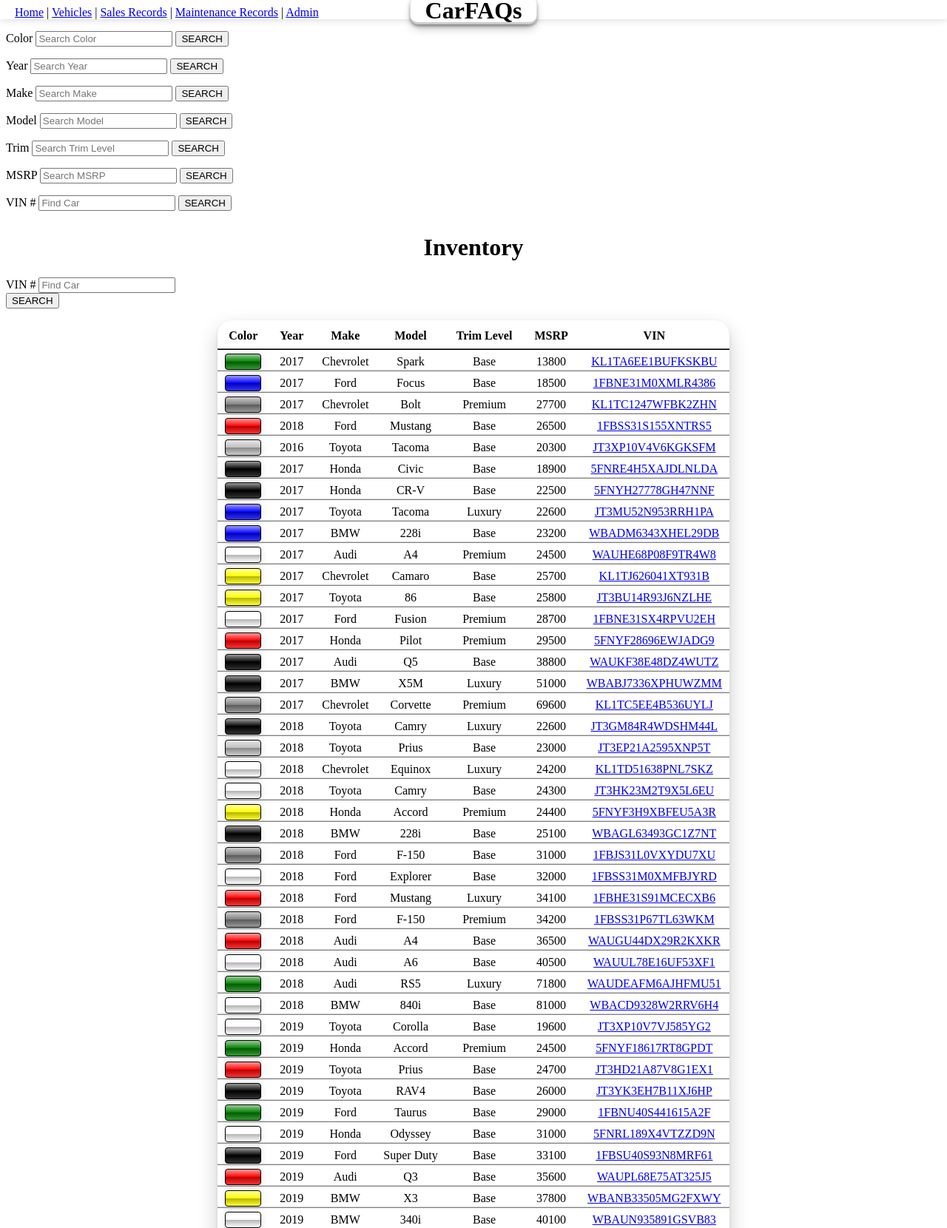
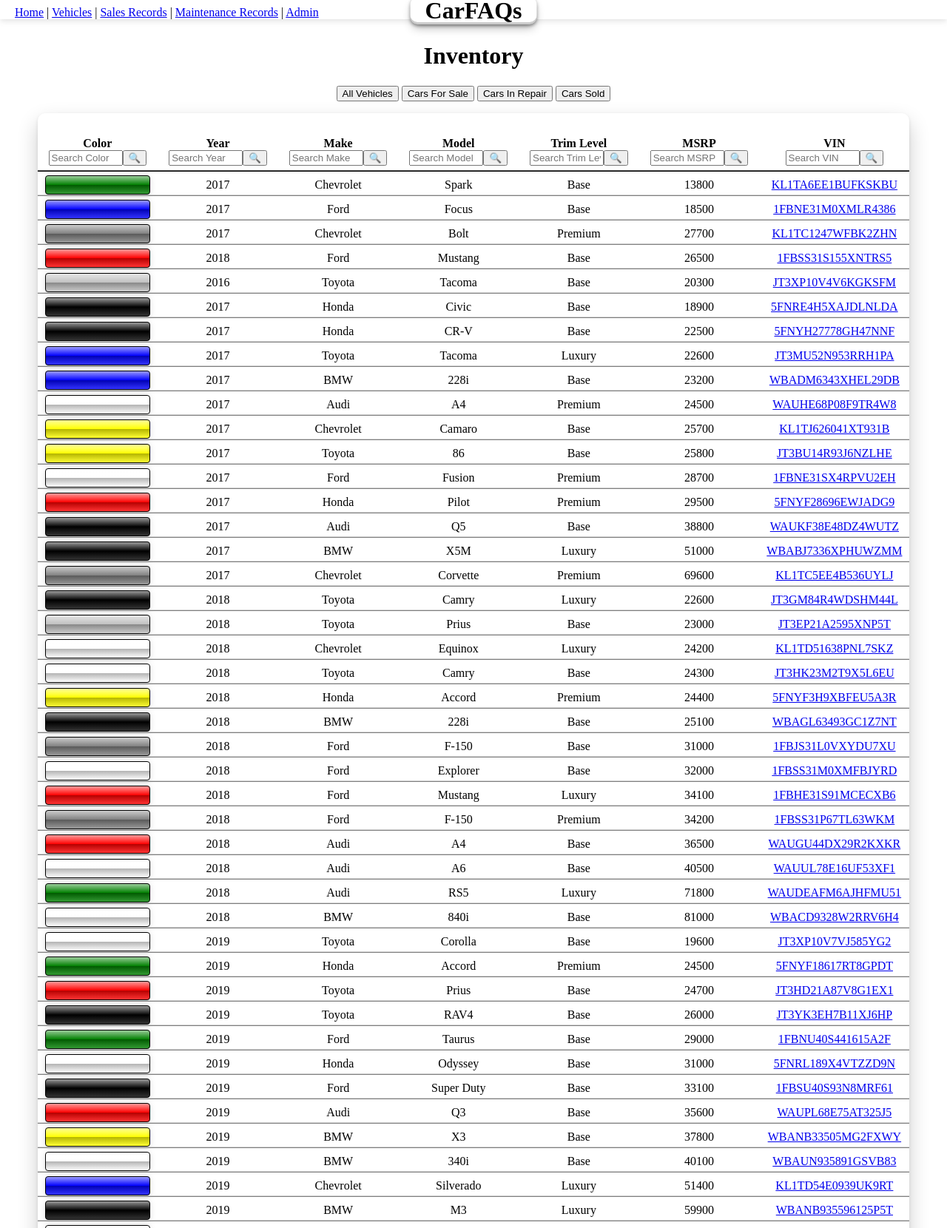
Before and after one commit to Lunarkikes/CSE-111-Project-Chester-Tim, a Flask app: a page that uses templates/viewcars.html in a window 1280 px wide. Shown: the top 1660 px of the page at 74% size. Run offline with Flask 2, Linux system fonts and the light colour scheme; data comes from the database, SQL or seed files in the repository; both versions use the stored data as it was after the commit; some libraries are stand-ins or nearby versions.

Commit message:
99% completed

```diff
--- a/app.py
+++ b/app.py
@@ -9,7 +9,7 @@
 from flask_admin import Admin
 from flask_admin.contrib.sqla import ModelView
 from flask_admin.menu import MenuLink
-
+from sqlalchemy import func
 
 import pandas as pd
 
@@ -35,11 +35,11 @@
 
 class Vehicle(db.Model):
     v_VIN = db.Column(db.String, primary_key = True)
-    v_year = db.Column(db.Float, unique = False)
+    v_year = db.Column(db.Integer, unique = False)
     v_make = db.Column(db.String, unique = False)
     v_model = db.Column(db.String, unique = False)
     v_trim = db.Column(db.Integer, unique = False)
-    v_color = db.Column(db.Integer, unique = False)
+    v_color = db.Column(db.Integer, nullable = True, unique = False)
     v_MSRP = db.Column(db.Float, unique = False)
     v_status = db.Column(db.String, unique = False)
 
@@ -94,6 +94,11 @@
     sv_partQty = db.Column(db.Integer, unique = False)
     sv_completed = db.Column(db.Boolean, unique = False)
 
+class CarOwner(db.Model):
+    co_ID = db.Column(db.Integer, primary_key = True)
+    co_VIN = db.Column(db.String, unique = False)
+    co_cID = db.Column(db.Integer, unique = False)
+
 class AdminModelView(ModelView):
 
     column_searchable_list = ['v_VIN','v_year','v_make','v_model','v_trim','v_color','v_MSRP','v_status']
@@ -106,13 +111,16 @@
 
 admin.add_view(AdminModelView(Vehicle, db.session))
 
-#admin.add_view(ModelView(Vehicle, db.session))
 admin.add_view(ModelView(Salesperson, db.session))
 admin.add_view(ModelView(Mechanic, db.session))
+admin.add_view(ModelView(Customer, db.session))
+
 admin.add_view(ModelView(Sales, db.session))
 admin.add_view(ModelView(Service, db.session))
+admin.add_view(ModelView(Part, db.session))
+admin.add_view(ModelView(Equipment, db.session))
+admin.add_view(ModelView(CarOwner, db.session))
 
-admin.add_view(ModelView(Customer, db.session))
 admin.add_link(MenuLink(name='Main Page', category='', url='/'))
 
 @app.route('/student', methods = ['GET'])
@@ -131,35 +139,35 @@
 @app.route('/sales', methods = ['GET', 'POST'])
 def sales():
     if request.method == 'GET':
-        sales = (Sales.query.join(Salesperson, Salesperson.sp_ID==Sales.s_spID)
-                            .join(Customer, Customer.c_ID==Sales.s_cID)
-                            .join(Vehicle, Vehicle.v_VIN==Sales.s_VIN)
+        sales = (Sales.query.outerjoin(Salesperson, Salesperson.sp_ID==Sales.s_spID)
+                            .outerjoin(Customer, Customer.c_ID==Sales.s_cID)
+                            .outerjoin(Vehicle, Vehicle.v_VIN==Sales.s_VIN)
                             .add_columns(Salesperson.sp_name, Customer.c_name,Sales.s_invoiceNo,Sales.s_date,
                                         Sales.s_VIN,Sales.s_spID,Sales.s_cID,Sales.s_MSRP,Sales.s_totalCost,
-                                        Vehicle.v_year,Vehicle.v_make,Vehicle.v_model)
+                                        Vehicle.v_year,Vehicle.v_make,Vehicle.v_model,Vehicle.v_VIN)
                             .all())
         return render_template('sales.html', sales=sales)
     if request.method == 'POST':
         vin = request.form['vinS']
         vin = vin.upper()
-        sale = (Sales.query.join(Salesperson, Salesperson.sp_ID==Sales.s_spID)
-                        .join(Customer, Customer.c_ID==Sales.s_cID)
-                        .join(Vehicle, Vehicle.v_VIN==Sales.s_VIN)
+        sale = (Sales.query.outerjoin(Salesperson, Salesperson.sp_ID==Sales.s_spID)
+                        .outerjoin(Customer, Customer.c_ID==Sales.s_cID)
+                        .outerjoin(Vehicle, Vehicle.v_VIN==Sales.s_VIN)
                         .add_columns(Salesperson.sp_name, Customer.c_name,Sales.s_invoiceNo,Sales.s_date,
                                         Sales.s_VIN,Sales.s_spID,Sales.s_cID,Sales.s_MSRP,Sales.s_totalCost,
-                                         Vehicle.v_year,Vehicle.v_make,Vehicle.v_model).filter(Sales.s_VIN.like("%"+vin+"%")))
+                                         Vehicle.v_year,Vehicle.v_make,Vehicle.v_model,Vehicle.v_VIN).filter(Sales.s_VIN.like("%"+vin+"%")))
         counter = 0
         for x in sale:
             counter += 1
         if counter != 0:
             return render_template('sales.html', sales=sale)
         else:
-            sales = (Sales.query.join(Salesperson, Salesperson.sp_ID == Sales.s_spID)
-                     .join(Customer, Customer.c_ID == Sales.s_cID)
-                     .join(Vehicle, Vehicle.v_VIN == Sales.s_VIN)
+            sales = (Sales.query.outerjoin(Salesperson, Salesperson.sp_ID == Sales.s_spID)
+                     .outerjoin(Customer, Customer.c_ID == Sales.s_cID)
+                     .outerjoin(Vehicle, Vehicle.v_VIN == Sales.s_VIN)
                      .add_columns(Salesperson.sp_name, Customer.c_name, Sales.s_invoiceNo, Sales.s_date,
                                   Sales.s_VIN, Sales.s_spID, Sales.s_cID, Sales.s_MSRP, Sales.s_totalCost,
-                                  Vehicle.v_year, Vehicle.v_make, Vehicle.v_model)
+                                  Vehicle.v_year, Vehicle.v_make, Vehicle.v_model,Vehicle.v_VIN)
                      .all())
             return render_template('sales.html', sales=sales)
 
@@ -301,7 +309,7 @@
                                          Vehicle.v_VIN,Vehicle.v_year,Vehicle.v_make,Vehicle.v_model,
                                          Mechanic.m_name, Part.p_partName, Equipment.e_name,Customer.c_name)
                             .all())
-    return render_template('maint.html', maint=maint)
+    return render_template('maint2.html', maint=maint)
 
 @app.route('/maint1', methods = ['GET', 'POST'])
 def maint1Search():
@@ -446,7 +454,7 @@
 @app.route('/maint11', methods = ['GET', 'POST'])
 def maint11Search():
     Svin = request.form['S11']
-    main = Service.query.filter(Service.sv_totalCost.like("%"+Svin+"%")).all()
+    main = Service.query.filter(Service.sv_completed.like("%"+Svin+"%")).all()
     counter = 0
     for x in main:
         counter += 1
@@ -456,11 +464,18 @@
         maint = (Service.query.all())
         return render_template('maint.html', maint=maint)
 
-@app.route('/cars', methods = ['GET'])  #SHOWS ALL CARS CURRENTLY FOR SALE
+@app.route('/cars', methods = ['GET', 'POST'])  #SHOWS ALL CARS CURRENTLY FOR SALE
 def cars():
-    # car = Vehicle.query.filter_by(v_status="FOR SALE").all()
-    car = Vehicle.query.all() #temp
-
+    if request.form.get('action1') == 'All Vehicles':
+        car = Vehicle.query.all() #temp
+    elif  request.form.get('action2') == 'Cars For Sale':
+        car = Vehicle.query.filter_by(v_status="FOR SALE").all()
+    elif  request.form.get('action3') == 'Cars In Repair':
+        car = Vehicle.query.filter_by(v_status="FOR REPAIR").all()
+    elif  request.form.get('action4') == 'Cars Sold':
+        car = Vehicle.query.filter_by(v_status="SOLD").all()
+    else:
+        car = Vehicle.query.all()
     return render_template('viewcars.html', allCars=car)
 
 @app.route('/car', methods = ['GET', 'POST'])  #SEARCHES FOR CARS
@@ -561,11 +576,14 @@
     else:
         car = Vehicle.query.all()  # temp
         return render_template('viewcars.html', allCars=car)
+
 @app.route('/cars/<string:vin>/<int:button>', methods = ['GET', 'POST'])  #Link to individually selected vehicle by VIN
 def thisCar(vin,button):
-# @app.route('/cars/<string:vin>', methods = ['GET', 'POST'])  #Link to individually selected vehicle by VIN
-# def thisCar(vin):
-
+    if request.form.get('action0') == 'DONE':
+        workNo = request.form.get("workNo")
+        workOrder = Service.query.filter_by(sv_workOrderNo=workNo).first()
+        workOrder.sv_completed = True
+        db.session.commit()
     x=True
     car = Vehicle.query.filter_by(v_VIN=vin).first()
     salesperson = Salesperson.query.all()
@@ -579,15 +597,16 @@
                                     .outerjoin(Part, Part.p_partKey==Service.sv_partKey)
                                     .outerjoin(Equipment, Equipment.e_equipmentKey==Service.sv_equipmentKey)
                                     .add_columns(Service.sv_workOrderNo,Service.sv_date,Service.sv_serviceType,Service.sv_equipmentKey,
-                                                 Service.sv_partQty,Service.sv_completed,Service.sv_partKey,
+                                                 Service.sv_partQty,Service.sv_completed,Service.sv_partKey,Service.sv_partCost,
                                                  Mechanic.m_name, Part.p_partName, Equipment.e_name)
                                     .all())
+    sum = Service.query.with_entities(func.sum(Service.sv_partCost)).filter_by(sv_VIN=vin).first()
     if (bool(Sales.query.filter_by(s_VIN=vin).first())):
         print("Sales Record Exists")
         sales = Sales.query.filter_by(s_VIN=vin).first()
         x = False
         owner = Customer.query.filter_by(c_ID=sales.s_cID).first()
-    elif (bool(Service.query.filter_by(sv_VIN=vin).first())):
+    elif(bool(Service.query.filter_by(sv_VIN=vin).first())):
         service = Service.query.filter_by(sv_VIN=vin).first()
         print("\n\n\t\tsvCID",service.sv_cID)
         print("Service Record Exists")
@@ -595,9 +614,13 @@
         x = False
         owner = Customer.query.filter_by(c_ID=service.sv_cID).first()
 
+    elif(bool(CarOwner.query.filter_by(co_VIN=vin).first())):
+        x = False
+        cowner = CarOwner.query.filter_by(co_VIN=vin).first()
+        owner = Customer.query.filter_by(c_ID=cowner.co_cID).first()
+        print("in else",owner.c_name)
     else:
         owner = Customer.query.first()
-
     if(request.method == "POST"):
         date = request.form.get('date')
         if (button==1):
@@ -611,8 +634,9 @@
             newCustomerID = Customer.query.filter_by(c_name=custName).first()
             newSale = Sales(s_date=date, s_VIN=vin, s_spID=salesPersID, s_cID=newCustomerID.c_ID, s_MSRP=car.v_MSRP, s_totalCost=totalPrice)
             db.session.add(newSale)
-            # car.v_status = 'SOLD'
+            car.v_status = 'SOLD'
             db.session.commit()
+            return redirect(url_for('sales'))
 
         elif (button==2):
             servicesPerf = request.form.get('services')
@@ -620,25 +644,38 @@
             partQty = request.form.get('quantity')
             equipUsedID = request.form.get('equip')
             selectedMechID = request.form.get('mech')
+            partCost = Part.query.filter_by(p_partKey=partNoUsedID).first()
             newService = Service(sv_serviceType=servicesPerf,sv_date=date,sv_VIN=vin,sv_partKey=partNoUsedID,
-                                 sv_equipmentKey=equipUsedID,sv_mID=selectedMechID,sv_partQty=partQty,sv_completed=False)
+                                 sv_equipmentKey=equipUsedID,sv_mID=selectedMechID,sv_partCost=partCost.p_partCost,sv_partQty=partQty,sv_completed=False)
             db.session.add(newService)
-            # car.v_status = 'FOR REPAIR'
+            car.v_status = 'FOR REPAIR'
             db.session.commit()
-        return render_template('selectedcar.html', thisCar=car, sper=salesperson, mech=mechanic,
-                                                carForSale=x, owner=owner, service=serviceRecords,
-                                                part=part, equip=equipment)
-
-
-
-
-
-
-        print(button)
-
+            return redirect(url_for('thisCar', vin=vin, button='0'))
     return render_template('selectedcar.html', thisCar=car, sper=salesperson, mech=mechanic,
                                                 carForSale=x, owner=owner, service=serviceRecords,
-                                                part=part, equip=equipment)
+                                                part=part, equip=equipment, sum=sum)
+
+@app.route("/new", methods = ['GET', 'POST'])
+def newCustCar():
+    if request.method == 'POST':
+        vin = request.form.get('newVIN')
+        newyear = request.form.get('newyear')
+        newmake = request.form.get('newmake')
+        newmodel = request.form.get('newmodel')
+        newCustName = request.form.get('newCustName')
+        newCustPhone = request.form.get('newCustPhone')
+        newCustomer = Customer(c_name=newCustName, c_phone=newCustPhone)
+        newCar = Vehicle(v_VIN=vin, v_year=newyear,v_make=newmake,v_model=newmodel,v_color='Null',v_status='FOR REPAIR')
+        db.session.add(newCustomer)
+        db.session.add(newCar)
+        db.session.commit()
+        custID = Customer.query.filter_by(c_name=newCustName).first()
+        newRelation = CarOwner(co_VIN=vin, co_cID=custID.c_ID)
+        db.session.add(newRelation)
+        db.session.commit()
+        # return redirect(url_for('cars', sort=1))
+        return redirect(url_for('thisCar', vin=vin, button='0'))
+    return redirect(url_for('cars', sort=1))
 
 @app.route("/admin")     #ADMIN PAGE
 def admin():
--- a/static/css/login.css
+++ b/static/css/login.css
@@ -11,10 +11,7 @@
     text-align: center;
 }
 
-.usrnm {
-    text-align: center;
-    justify-content: center;
-}
+
 
 table {
     /* border: 2px outset black; */
@@ -27,7 +24,7 @@
 
 table.allCarTable {
     /* border: 2px outset black; */
-    border-radius: 20px;
+    border-radius: 10px;
 }
 
 th {
@@ -135,7 +132,10 @@
 }
 
 .vColor {
-    padding: 10px 5px 10px 5px;
+    text-align: right;
+    justify-content: right;
+    padding: 12px;
+    /* width: 15px; */
     border: 1px ridge black;
     border-radius: 4px;
     background-image: linear-gradient( /* chrome */
@@ -144,9 +144,62 @@
     box-shadow: rgba(99, 99, 99, 0.2) 0px 2px 8px 0px;
 }
 
+.newCustBox {
+    display: none;
+    /* border: 2px black;*/
+    border-radius: 5px;
+    background-color: white;
+    float:right;
+    position:absolute;
+    right: 20px;
+    top: 50px;
+    padding: 5px;
+    box-shadow: rgba(136, 165, 191, 0.48) 6px 2px 16px 0px, rgba(255, 255, 255, 0.8) -6px -2px 16px 0px;
+}
 
+input[type=text] {
+    margin-bottom:2px;
+}
 
+.filters {
+    text-align: center;
+}
 
+form.complete {
+    position:relative;
+    top: 5px;
+    /* padding: 0px;
+    display: inline-block;
+    width:2px;
+    height: 10%; */
+    float:right;
+
+}
+
+.hideButton {
+    text-align:right;
+    position: relative;
+    right: 15px;
+    top:5px;
+}
+
+.cboxCustInfo,.cboxCarInfo{
+    float:left;
+    padding: 3px;
+}
+
+.newSubmit {
+    position:relative;
+    left: 50%;
+    transform: translateX(-50%);
+    top: 12px;
+}
+
+h4.newCustTitle {
+    padding: 0px;
+    margin: 0px;
+    font-weight: 900;
+}
 
 .headerbar {
     background-color: white;
@@ -203,10 +256,32 @@
 
 }
 
-/* .bold {
-    font-weight: bolder;
+.bold {
+    font-weight:900;
 }
 
+#usrnm {
+    text-align: center;
+    justify-content: center;
+}
+#username {
+    width: 100px;
+}
+#username2 {
+    width: 200px;
+}
+#button{
+    margin-left:-4px;
+}
+#button2 {
+    text-align: center;
+}
+
+label.label, #username,#button {
+    position:relative;
+    top: 20px;
+}
+/*
 html{
     background-position: center;
     background-repeat: no-repeat;
--- a/templates/viewcars.html
+++ b/templates/viewcars.html
@@ -19,74 +19,55 @@
             </div>
         </div>
     </head>
-
-
-    <form action="/car1" method="post">
-            <label class="label">Color</label>
-            <input id="username" type="text" name="c1" placeholder="Search Color">
-            <input id="button" type="submit" value="SEARCH">
-    </form>
-
-    <form action="/car2" method="post">
-            <label class="label">Year</label>
-            <input id="username" type="text" name="c2" placeholder="Search Year">
-            <input id="button" type="submit" value="SEARCH">
-    </form>
-
-    <form action="/car3" method="post">
-            <label class="label">Make</label>
-            <input id="username" type="text" name="c3" placeholder="Search Make">
-            <input id="button" type="submit" value="SEARCH">
-    </form>
-
-    <form action="/car4" method="post">
-            <label class="label">Model</label>
-            <input id="username" type="text" name="c4" placeholder="Search Model">
-            <input id="button" type="submit" value="SEARCH">
-    </form>
-
-    <form action="/car5" method="post">
-            <label class="label">Trim</label>
-            <input id="username" type="text" name="c5" placeholder="Search Trim Level">
-            <input id="button" type="submit" value="SEARCH">
-    </form>
-
-    <form action="/car6" method="post">
-            <label class="label">MSRP</label>
-            <input id="username" type="text" name="c6" placeholder="Search MSRP">
-            <input id="button" type="submit" value="SEARCH">
-    </form>
-
-    <form action="/car" method="post">
-        <div id="usrnm" class="txtf">
-            <label class="label">VIN #</label>
-            <input id="username" type="text" name="vin" placeholder="Find Car">
-            <input id="button" type="submit" value="SEARCH">
-        </div>
-    </form>
     <body>
         <div class = "outerbox">
         <h1 class="pagetitle">Inventory</h1>
-        <form action="/car" method="post">
-            <div id="usrnm" class="txtf">
-                <label class="label">VIN #</label>
-                <input id="username" type="text" name="vin" placeholder="Find Car">
+        <div class = "innerbox">
+            <div class = "filters">
+                <form method="POST" action="/cars">
+                    <input type="submit" value="All Vehicles" name="action1"/>
+                    <input type="submit" value="Cars For Sale" name="action2"/>
+                    <input type="submit" value="Cars In Repair" name="action3"/>
+                    <input type="submit" value="Cars Sold" name="action4"/>
+                </form>
             </div>
-
-            <div>
-                <input id="button" type="submit" value="SEARCH">
-            </div>
-        </form>
-        <div class = "innerbox">
         <table class="allCarTable">
             <tr>
-                <th>Color</th>
-                <th>Year</th>
-                <th>Make</th>
-                <th>Model</th>
-                <th>Trim Level</th>
-                <th>MSRP</th>
-                <th>VIN</th>
+                <th><form action="/car1" method="post">
+                    <label class="label">Color</label><br>
+                    <input id="username" type="text" name="c1" placeholder="Search Color">
+                    <input id="button" type="submit" value="&#128269;">
+            </form></th>
+                <th><form action="/car2" method="post">
+                    <label class="label">Year</label><br>
+                    <input id="username" type="text" name="c2" placeholder="Search Year">
+                    <input id="button" type="submit" value="&#128269;">
+            </form></th>
+                <th><form action="/car3" method="post">
+                    <label class="label">Make</label><br>
+                    <input id="username" type="text" name="c3" placeholder="Search Make">
+                    <input id="button" type="submit" value="&#128269;">
+            </form></th>
+                <th><form action="/car4" method="post">
+                    <label class="label">Model</label><br>
+                    <input id="username" type="text" name="c4" placeholder="Search Model">
+                    <input id="button" type="submit" value="&#128269;">
+            </form></th>
+                <th><form action="/car5" method="post">
+                    <label class="label">Trim Level</label><br>
+                    <input id="username" type="text" name="c5" placeholder="Search Trim Level">
+                    <input id="button" type="submit" value="&#128269;">
+            </form></th>
+                <th><form action="/car6" method="post">
+                    <label class="label">MSRP</label><br>
+                    <input id="username" type="text" name="c6" placeholder="Search MSRP">
+                    <input id="button" type="submit" value="&#128269;">
+            </form></th>
+                <th><form action="/car" method="post">
+                    <label class="label">VIN</label><br>
+                    <input id="username" type="text" name="vin" placeholder="Search VIN">
+                    <input id="button" type="submit" value="&#128269;">
+            </form></th>
             </tr>
             {% for cars in allCars %}
                 <tr>
```
Also changed, not shown: templates/maint.html (+55 -135 lines), templates/maint2.html (added, +125 -0 lines), templates/sales.html (+32 -51 lines), templates/selectedcar.html (+22 -2 lines), DealershipDB.sqlite.
